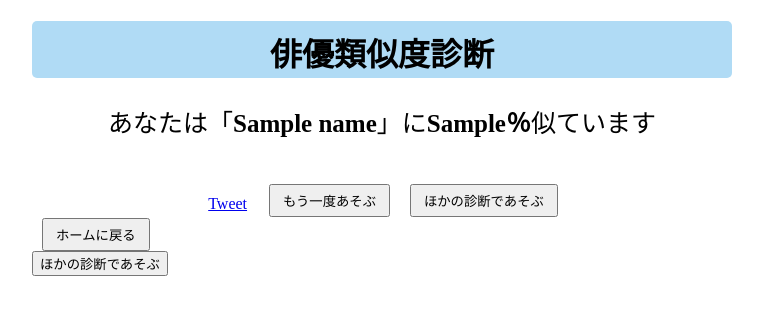
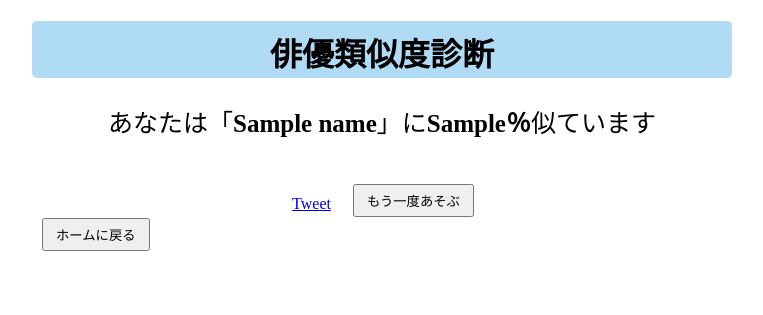
Before and after one commit to Kamenleon/Udon, a Flask app: template server/templates/ans.html in a window 1280 px wide. Shown: the top 315 px of the page, without its empty margins (258-1021 px from the left). Run offline with Flask 2, Linux system fonts and the light colour scheme; the template is opened without the code that fills it: most values are stand-ins (such as "Sample title", 1, 10 or a date in 2020); some libraries are stand-ins or nearby versions.

Commit message:
ホームボタン

```diff
--- a/server/templates/ans.html
+++ b/server/templates/ans.html
@@ -24,9 +24,7 @@
       <form action="/ans" method="post">
         <input type="submit" value="もう一度あそぶ" class="btns">
       </form>
-      <form action="/ans2" method="post">
-        <input type="submit" value="ほかの診断であそぶ" class="btns">
-      </form>
+
     </div>
     <script src="//ajax.googleapis.com/ajax/libs/jquery/2.1.4/jquery.min.js"></script>
     <script type="text/javascript" src="{{ url_for('static', filename='js/actList.js') }}"></script>
@@ -36,9 +34,7 @@
       </form>
 
     </main>
-    <form action="/ans2" method="post">
-      <input type="submit" value="ほかの診断であそぶ">
-    </form>
+
   </div>
   <script src="//ajax.googleapis.com/ajax/libs/jquery/2.1.4/jquery.min.js"></script>
   <script type="text/javascript" src="{{ url_for('static', filename='js/actList.js') }}"></script>
--- a/server/templates/ans2.html
+++ b/server/templates/ans2.html
@@ -30,9 +30,7 @@
 
 
     </main>
-    <form action="/ans" method="post">
-      <input type="submit" value="ほかの診断で遊んで見る">
-    </form>
+
   </div>
   <script src="//ajax.googleapis.com/ajax/libs/jquery/2.1.4/jquery.min.js"></script>
   <script type="text/javascript" src="{{ url_for('static', filename='js/actList.js') }}"></script>
--- a/server/templates/index.html
+++ b/server/templates/index.html
@@ -17,8 +17,8 @@
       </form>
       </div>
       <div id="topBtn">
-        <form action="/ans2" method="post">
-      <input type="submit" value="ほかの診断で遊んで見る">
+        <form action="/re" method="post">
+      <input type="submit" value="ホームに戻る">
       </form>
       </div>
     </form>
--- a/server/templates/index2.html
+++ b/server/templates/index2.html
@@ -16,8 +16,8 @@
         <button type="submit">submit</button>
       </form>
     </main>
-    <form action="/ans" method="post">
-      <input type="submit" value="ほかの診断で遊んで見る">
+    <form action="/re" method="post">
+      <input type="submit" value="ホームに戻る">
     </form>
   </div>
 </body>
```
Also changed, not shown: server/images/image.png, server/images/image2.png.
